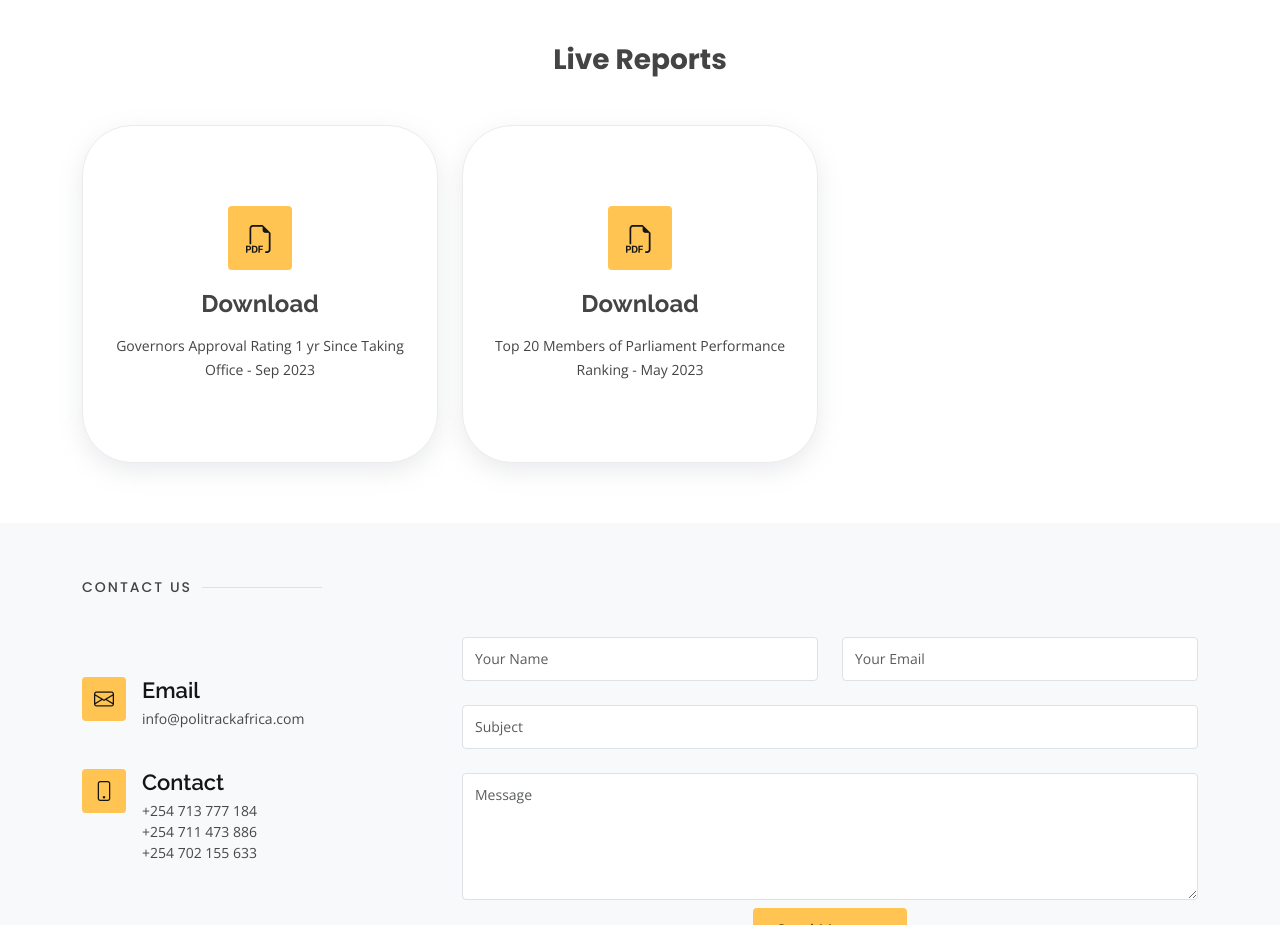
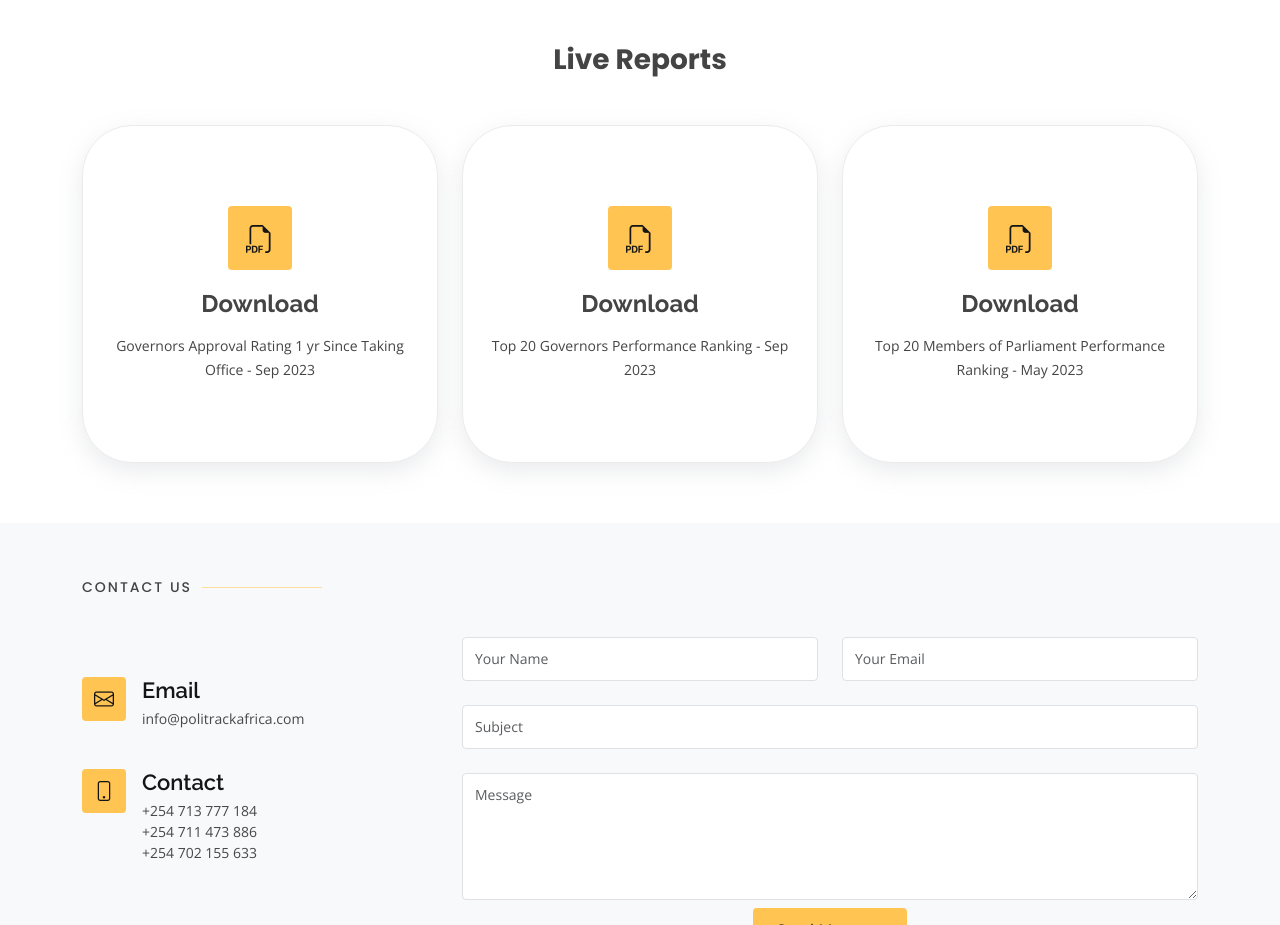
Before and after one commit to manlikeclaro/Politrack, a plain HTML site: page index.html in a window 1280 px wide. Shown: the part 2120-3045 px from the top of the page. Drawn offline with nearby package versions, Linux system fonts and the light colour scheme.

Commit message:
top 20 gov

```diff
--- a/index.html
+++ b/index.html
@@ -347,19 +347,19 @@
             data-aos-delay="200">
             <div class="icon-box">
               <div class="icon"><i class="bx bi-filetype-pdf"></i></div>
+              <h4><a href="assets/reports/POLITRACK GORVERNOR SURVEY  LIST.pdf" target="_blank">Download</a></h4>
+              <p>Top 20 Governors Performance Ranking - Sep 2023</p>
+            </div>
+          </div>
+
+          <div class="col-lg-4 col-md-6 d-flex align-items-stretch mt-4 mt-lg-0" data-aos="zoom-in"
+            data-aos-delay="300">
+            <div class="icon-box">
+              <div class="icon"><i class="bx bi-filetype-pdf"></i></div>
               <h4><a href="assets/reports/TOP 20 MP'S PERFORMANCE RANKING.pdf" target="_blank">Download</a></h4>
               <p>Top 20 Members of Parliament Performance Ranking - May 2023</p>
             </div>
           </div>
-
-          <!-- <div class="col-lg-4 col-md-6 d-flex align-items-stretch mt-4 mt-lg-0" data-aos="zoom-in"
-            data-aos-delay="300">
-            <div class="icon-box">
-              <div class="icon"><i class="bx bi-filetype-pdf"></i></div>
-              <h4><a href="">Report 3</a></h4>
-              <p>Excepteur sint occaecat cupidatat non proident, sunt in culpa qui officia</p>
-            </div>
-          </div> -->
 
           <!-- <div class="col-lg-4 col-md-6 d-flex align-items-stretch mt-4" data-aos="zoom-in" data-aos-delay="100">
             <div class="icon-box">
```
Also changed, not shown: 1 other file.
